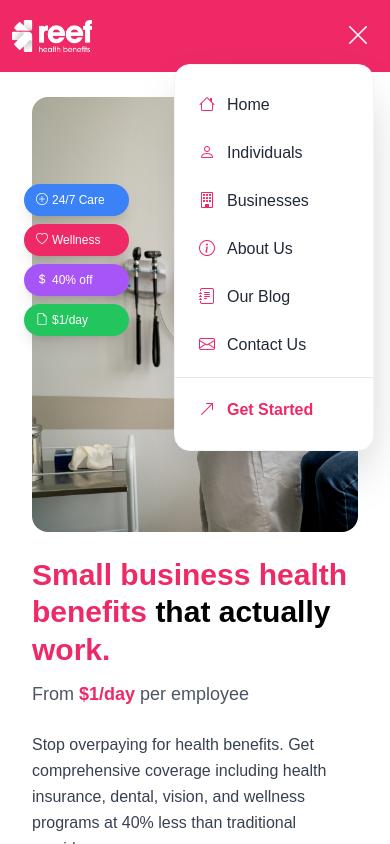
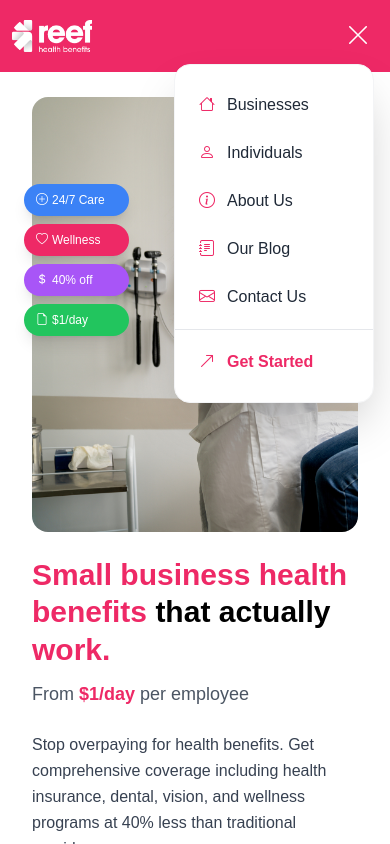
Before and after one commit to dieg0espx/ReefHealth, a Next.js app: page / in a window 390 px wide. Both pictures are taken after a click on the button 358 px from the left and 36 px from the top of the page. Shown: the top 844 px of the page. Built offline with nearby package versions, Linux system fonts and the light colour scheme; no server answers.

Commit message:
Update Header component

```diff
--- a/components/Header.js
+++ b/components/Header.js
@@ -75,7 +75,7 @@ export default function Header() {
                    onClick={() => setIsMenuOpen(false)}
                  >
                    <i className="bi bi-house mr-3 text-main-pink"></i>
-                   Home
+                   Businesses
                  </a>
                </li>
                <li>
@@ -86,16 +86,6 @@ export default function Header() {
                  >
                    <i className="bi bi-person mr-3 text-main-pink"></i>
                    Individuals
-                 </a>
-               </li>
-               <li>
-                 <a
-                   href={"/employees"}
-                   className="text-gray-800 font-medium text-base px-6 py-3 hover:bg-gray-50 transition-colors cursor-pointer flex items-center"
-                   onClick={() => setIsMenuOpen(false)}
-                 >
-                   <i className="bi bi-building mr-3 text-main-pink"></i>
-                   Businesses
                  </a>
                </li>
                <li>
```
